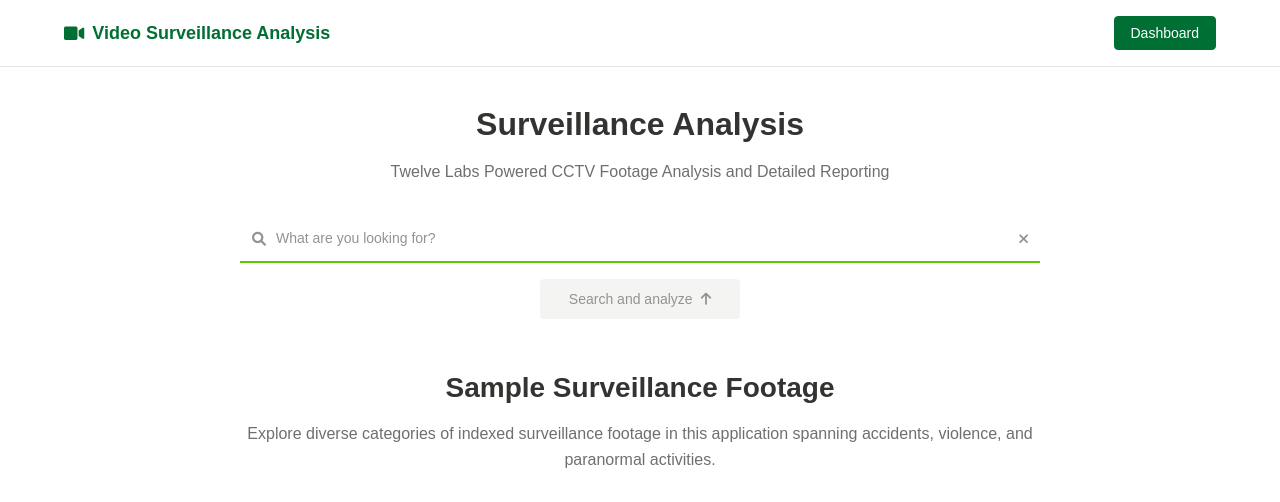
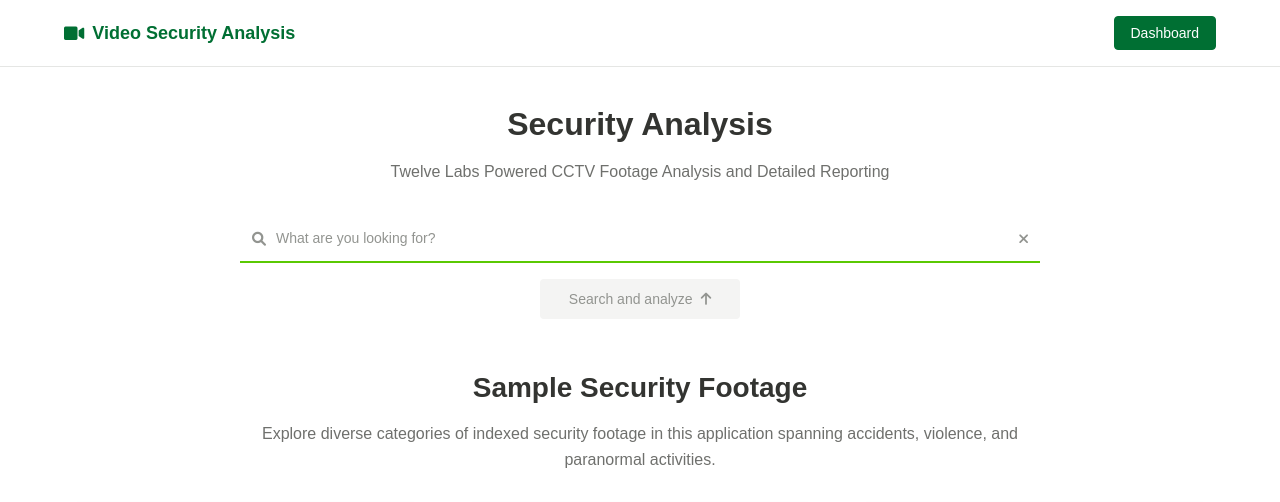
Before and after one commit to aydiler/Twelve-Labs-Security-Analysis, a Flask app: page / in a window 1280 px wide. Shown: the top 502 px of the page. Run offline with Flask 3, Linux system fonts and the light colour scheme.

Commit message:
Redefined

```diff
--- a/templates/index.html
+++ b/templates/index.html
@@ -3,7 +3,7 @@
 <head>
     <meta charset="UTF-8">
     <meta name="viewport" content="width=device-width, initial-scale=1.0">
-    <title>Video Surveillance Analysis</title>
+    <title>Video Security Analysis</title>
     <link rel="stylesheet" href="{{ url_for('static', filename='css/style.css') }}">
     <link rel="stylesheet" href="https://cdnjs.cloudflare.com/ajax/libs/font-awesome/6.0.0/css/all.min.css">
     <script src="https://cdn.jsdelivr.net/npm/hls.js@latest"></script>
@@ -14,7 +14,7 @@
         <div class="nav-content">
             <div class="nav-logo">
                 <i class="fas fa-video"></i>
-                Video Surveillance Analysis
+                Video Security Analysis
             </div>
             <div class="nav-links">
                 <button class="button active">Dashboard</button>
@@ -25,7 +25,7 @@
     <!-- Hero Section -->
     <section class="hero">
         <div class="hero-content">
-            <h1>Surveillance Analysis</h1>
+            <h1>Security Analysis</h1>
             <p>Twelve Labs Powered CCTV Footage Analysis and Detailed Reporting</p>
 
             <!-- Search Section -->
@@ -73,8 +73,8 @@
                 <!-- Sample Videos Section -->
                 <div class="sample-videos">
                     <div class="sample-header">
-                        <h2>Sample Surveillance Footage</h2>
-                        <p class="sample-description">Explore diverse categories of indexed surveillance footage in this application spanning accidents, violence, and paranormal activities.</p>
+                        <h2>Sample Security Footage</h2>
+                        <p class="sample-description">Explore diverse categories of indexed security footage in this application spanning accidents, violence, and paranormal activities.</p>
                     </div>
                     <div class="sample-videos-grid">
                         <!-- Accident Sample -->
@@ -96,7 +96,7 @@
                                         <span>00:00 - 01:30</span>
                                     </div>
                                     <h3>Car Accident</h3>
-                                    <p>Highway collision footage from traffic camera <span class="highlight">#Surveillance</span></p>
+                                    <p>Highway collision footage from traffic camera <span class="highlight">#Security</span></p>
                                 </div>
                             </div>
                         </div>
@@ -120,7 +120,7 @@
                                         <span>00:00 - 02:15</span>
                                     </div>
                                     <h3>Street Fight</h3>
-                                    <p>Public altercation captured on surveillance <span class="highlight">#CCTV</span></p>
+                                    <p>Public altercation captured on security <span class="highlight">#CCTV</span></p>
                                 </div>
                             </div>
                         </div>
```
Also changed, not shown: report_generator.py (+4 -4 lines).
